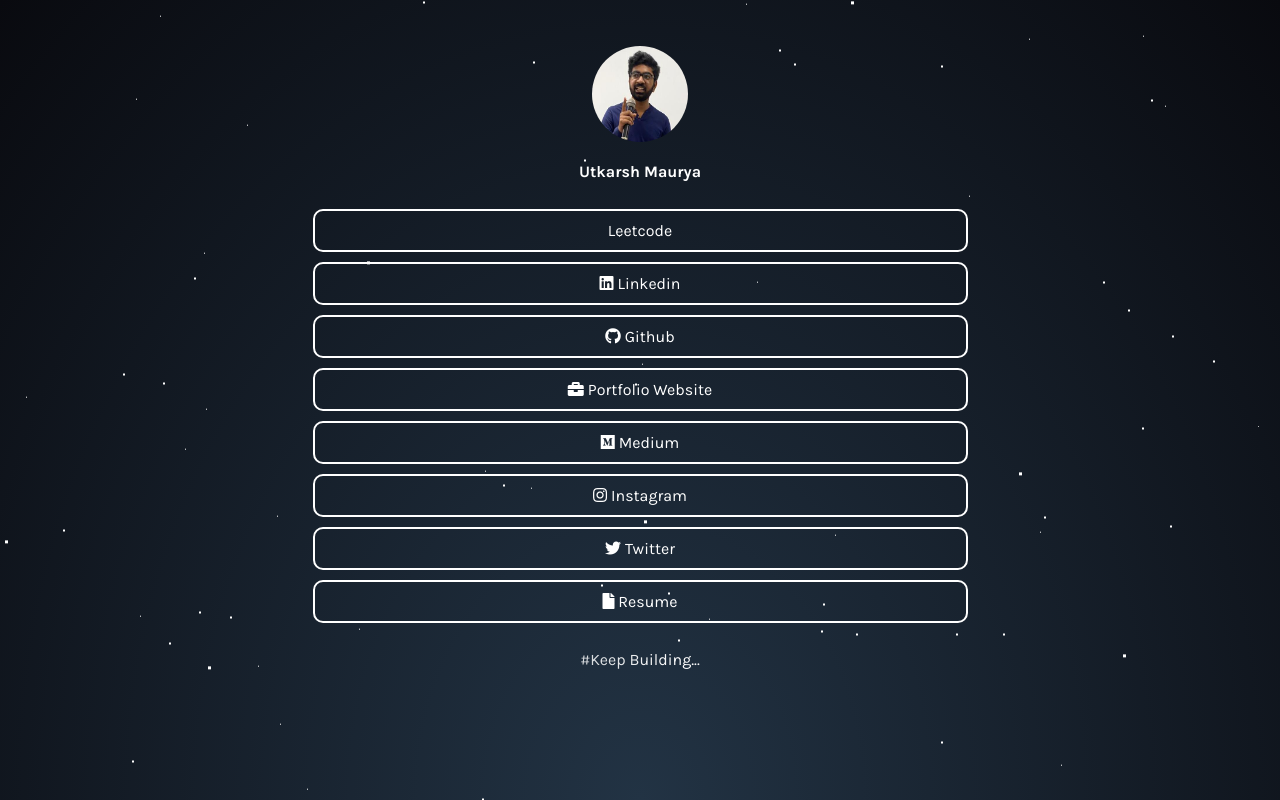
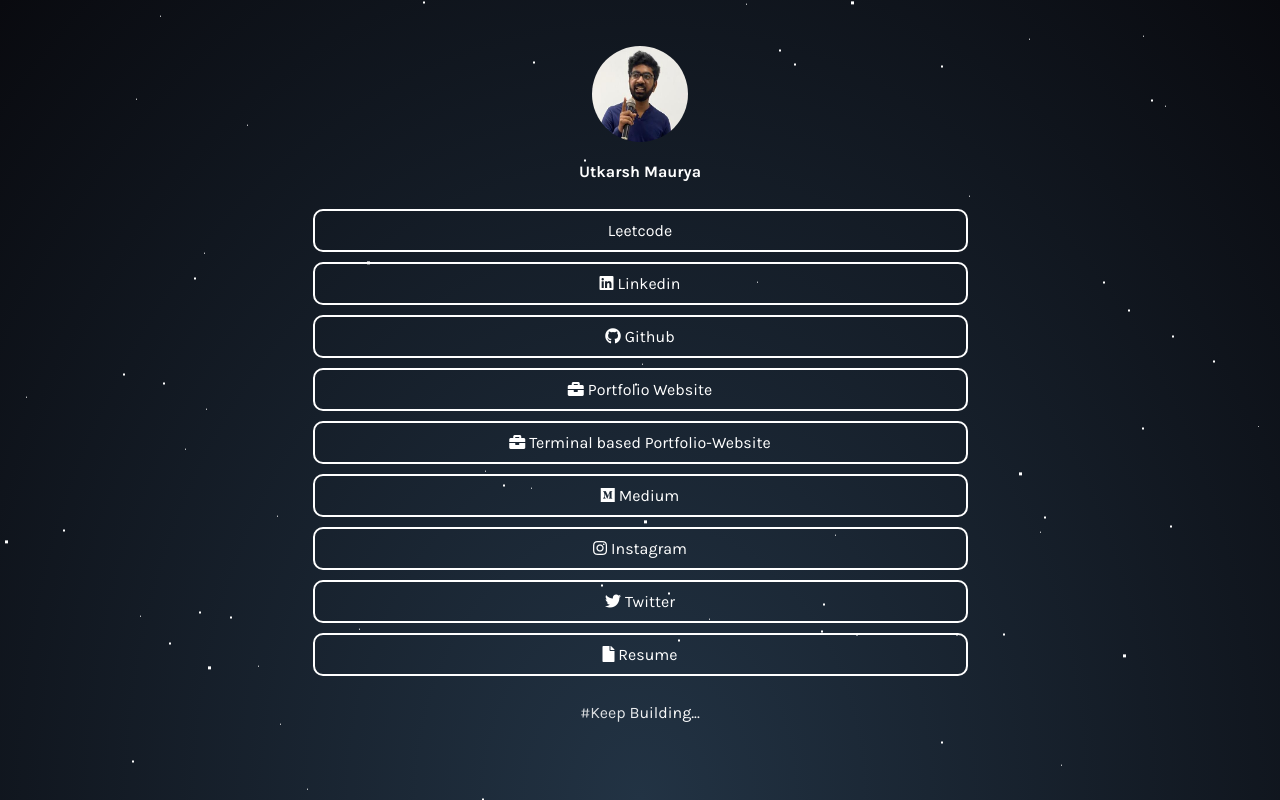
Before and after one commit to pro-utkarshM/linktree, a plain HTML site: page index.html in a window 1280 px wide. Drawn offline with Linux system fonts and the light colour scheme.

Commit message:
Update index.html

```diff
--- a/index.html
+++ b/index.html
@@ -55,6 +55,9 @@
       </a>
       <a class="link" href="https://pro-utkarshm.github.io/" target="_blank">
         <i class="fa fa-briefcase">&nbsp;</i>Portfolio Website
+      </a>
+      <a class="link" href="https://utkarshs-terminal.netlify.app/" target="_blank">
+        <i class="fa fa-briefcase">&nbsp;</i>Terminal based Portfolio-Website
       </a>
       <a class="link" href="https://medium.com/@sankalp.1519" target="_blank">
         <i class="fab fa-medium">&nbsp;</i>Medium
```
